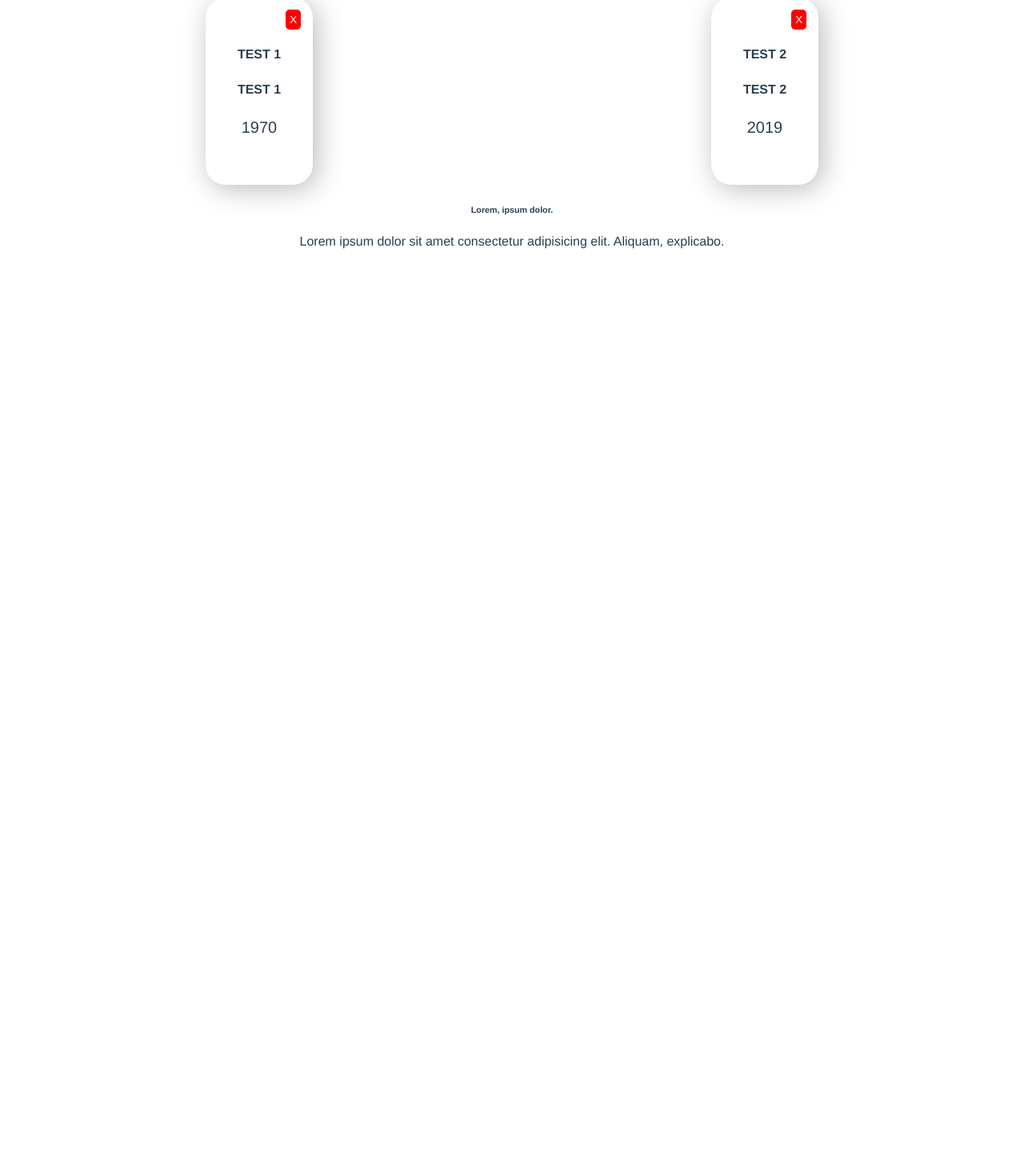
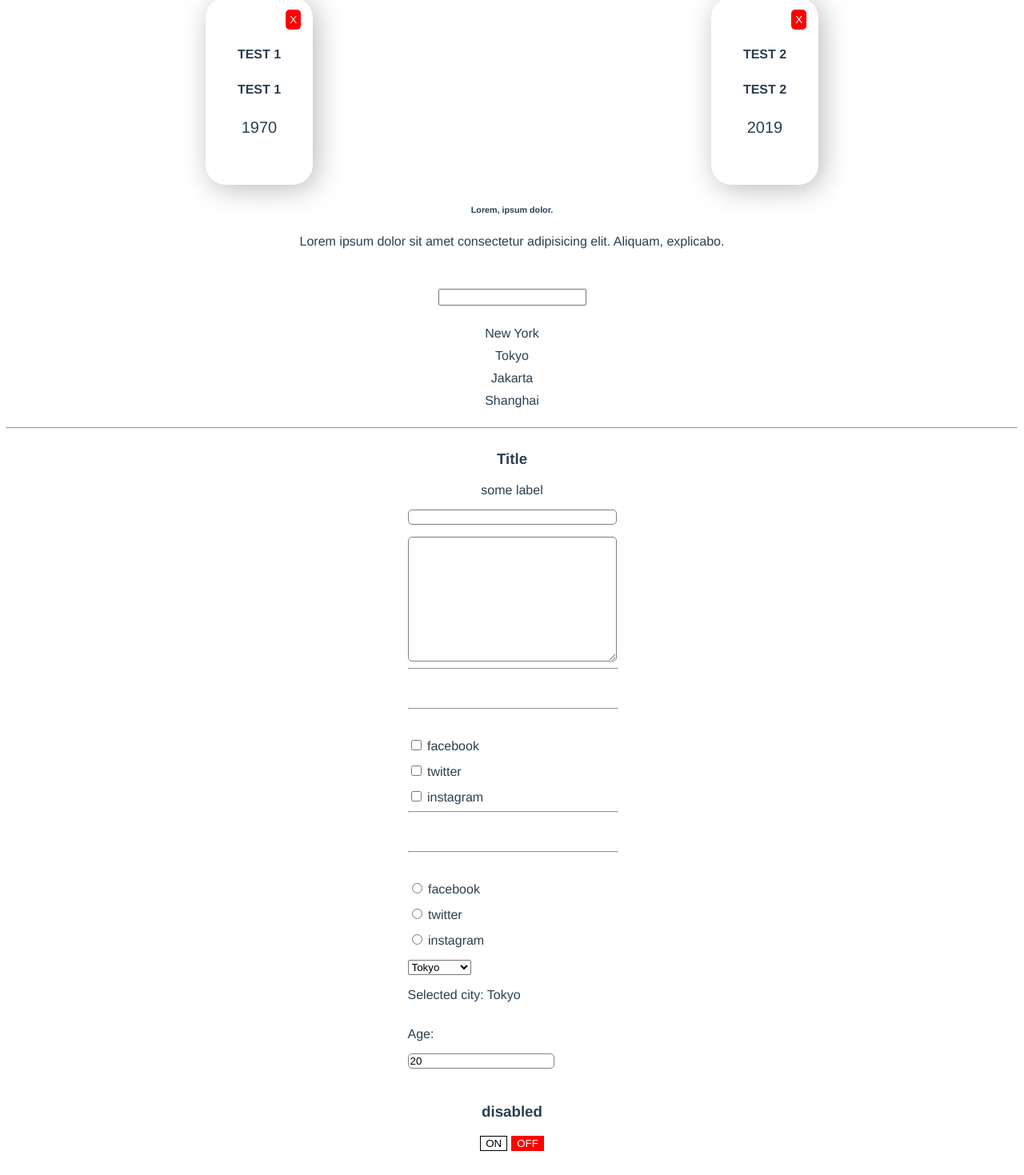
Before and after one commit to serge-prysiazhnyi/vue_course, a Vue app: page / in a window 1280 px wide. Shown: the part 511-1980 px from the top of the page at 80% size. Before the commit the page ends 838 px from the top, so only its background shows below. Built offline with nearby package versions, Linux system fonts and the light colour scheme.

Commit message:
mixins, form, custom v-model started

```diff
--- a/package.json
+++ b/package.json
@@ -9,6 +9,7 @@
   },
   "dependencies": {
     "core-js": "^3.3.2",
+    "lodash": "^4.17.15",
     "vue": "^2.6.10"
   },
   "devDependencies": {
--- a/src/App.vue
+++ b/src/App.vue
@@ -23,6 +23,10 @@
         Lorem ipsum dolor sit amet consectetur adipisicing elit. Aliquam, explicabo.
       </p>
     </app-test>
+    <app-list-sample></app-list-sample>
+    <hr>
+    <app-form></app-form>
+    <app-on-off v-model="switched"></app-on-off>
   </div>
 </template>
 
@@ -31,6 +35,9 @@
 import Car from './components/car.vue';
 import ListManager from './components/listManager';
 import Test from './components/test';
+import ListSample from './components/listSample';
+import Form from './components/form';
+import OnOff from './components/onOff';
 
 export default {
   data() {
@@ -48,14 +55,18 @@ export default {
           model: 'test 2',
           year: '2019',
         },
-      ]
+      ],
+      switched: false
     }
   },
   name: 'app',
   components: {
     appCar: Car,
     appListManager: ListManager,
-    appTest: Test
+    appTest: Test,
+    appListSample: ListSample,
+    appForm: Form,
+    appOnOff: OnOff
   },
   methods: {
     addCar(make, model, year, id) {
@@ -98,6 +109,17 @@ header {
     text-transform: uppercase;
   }
 }
+.container {
+  max-width: 1200px;
+  margin: auto;
+  padding-bottom: 25px;
+  @media screen and (max-width:1366px) {
+    max-width: 1024px;
+  }
+  @media screen and (max-width:1024px) {
+    max-width: 90%;
+  }
+}
 .wrapper {
   display: flex;
   align-items: center;
--- /dev/null
+++ b/src/components/form.vue
@@ -0,0 +1,106 @@
+<template>
+    <div class="container">
+        <form action="" class="custom-form">
+            <h3>Title</h3>
+            <label for="text">some label</label>
+            <input type="text" name="text" v-model.lazy="message">
+            <textarea name="" id="" cols="30" rows="10" v-model="textarea"></textarea>
+            <hr>
+            <p>{{ textarea }}</p>
+            <hr>
+            <div class="input-wr">
+                <label for="fb">
+                    <input type="checkbox" name="fb" id="fb" value="fb" v-model="social">
+                    facebook
+                </label>
+                <label for="twitter">
+                    <input type="checkbox" name="twitter" id="twitter" value="twitter" v-model="social">
+                    twitter
+                </label>
+                <label for="instagram">
+                    <input type="checkbox" name="instagram" id="instagram" value="instagram" v-model="social">
+                    instagram
+                </label>
+                <hr>
+                <ul>
+                    <li :key="i" v-for="(s, i) in social">{{s}}</li>
+                </ul>
+            </div>
+            <hr>
+            <div class="input-wr">
+                <label for="fb-r">
+                    <input type="radio" name="fb-r" id="fb" value="fb" v-model="radio">
+                    facebook
+                </label>
+                <label for="twitter-r">
+                    <input type="radio" name="twitter-r" id="twitter" value="twitter" v-model="radio">
+                    twitter
+                </label>
+                <label for="instagram-r">
+                    <input type="radio" name="instagram-r" id="instagram" value="instagram" v-model="radio">
+                    instagram
+                </label>
+            </div>
+            <div class="input-wr">
+                <select name="city" id="selectCity" v-model="selectedCity">
+                    <option
+                        :key="i"
+                        v-for="(s, i) in cities"
+                    >{{s}}</option>
+                </select>
+                <p>Selected city: {{ selectedCity }}</p>
+            </div>
+            <div class="input-wr">
+                <label for="age">Age:</label>
+                <input type="text" name="age" v-model.number="age">
+            </div>
+        </form>
+    </div>
+</template>
+
+<script>
+/* eslint-disable no-console */
+export default {
+    data() {
+        return {
+            message: '',
+            textarea: '',
+            social: [],
+            radio: [],
+            cities: ['New York', 'Tokyo', 'Jakarta', 'Shanghai'],
+            selectedCity: 'Tokyo',
+            age: 20
+        }
+    },
+    watch: {
+        age(value) {
+            console.log(value);
+        }
+    },
+}
+</script>
+
+<style lang="scss" scoped>
+    .custom-form {
+        display: flex;
+        flex-direction: column;
+        max-width: fit-content;
+        margin: auto;
+    }
+    hr {width: 100%;}
+    input, textarea {
+        margin-top: 15px;
+        border: 1px solid grey;
+        border-radius: 5px;
+
+        &:focus {
+            outline: none;
+        }
+    }
+    .input-wr {
+        margin-top: 15px;
+        display: flex;
+        flex-direction: column;
+        align-items: flex-start;
+    }
+</style>
--- /dev/null
+++ b/src/components/listSample.vue
@@ -0,0 +1,41 @@
+<template>
+    <div class="sample-list">
+        <input type="text" v-model="searchName">
+        <ul>
+            <li :key="item.id" v-for="item in filteredNames">
+                {{item.name}}
+            </li>
+        </ul>
+    </div>
+</template>
+
+<script>
+/* eslint-disable no-console */
+import ListMixin from '../listMixin';
+
+export default {
+    mixins: [ListMixin]
+}
+</script>
+
+<style lang="scss">
+    .sample-list {
+        margin-top: 50px;
+        display: flex;
+        flex-direction: column;
+        align-items: center;
+
+        input {
+            max-width: 320px;
+        }
+
+        ul {
+            list-style: none;
+            padding-left: 0;
+
+            li {
+                margin-top: 10px;
+            }
+        }
+    }
+</style>
--- /dev/null
+++ b/src/components/onOff.vue
@@ -0,0 +1,62 @@
+<template>
+    <div class="container">
+        <h3>{{ value === true ? 'enabled':'disabled' }}</h3>
+        <button
+            class="on"
+            :class="{'active': value}"
+            @click="onClick(true)"
+        >ON</button>
+        <button
+            class="off"
+            :class="{'active': !value}"
+            @click="onClick(false)"
+        >OFF</button>
+    </div>
+</template>
+
+<script>
+export default {
+    props: ['value'],
+    methods: {
+        onClick(newValue) {
+            this.$emit('input', newValue);
+        }
+    }
+    // data() {
+    //     return {
+    //         enabled: false
+    //     }
+    // }
+}
+</script>
+
+<style lang="scss">
+    button {
+        color: #000;
+        background: #ffffff;
+        border: 1px solid #000;
+        box-sizing: border-box;
+
+        &:focus {
+            outline: none;
+        }
+
+        &.on {
+            margin-right: 5px;
+
+            &.active {
+                color: white;
+                background: green;
+                border: 1px solid green;
+            }
+        }
+
+        &.off {
+            &.active {
+                color: white;
+                background: red;
+                border: 1px solid red;
+            }
+        }
+    }
+</style>
--- /dev/null
+++ b/src/listMixin.js
@@ -0,0 +1,36 @@
+import _ from 'lodash';
+
+export default {
+    data() {
+        return {
+            searchName: '',
+            cities: [
+                {
+                    id: _.uniqueId(),
+                    name: 'New York'
+                },
+                {
+                    id: _.uniqueId(),
+                    name: 'Tokyo'
+                },
+                {
+                    id: _.uniqueId(),
+                    name: 'Jakarta'
+                },
+                {
+                    id: _.uniqueId(),
+                    name: 'Shanghai'
+                },
+            ]
+        }
+    },
+    computed: {
+        filteredNames() {
+            return this.cities.filter((city) => {
+                // capitalize all words
+                const searchName = this.searchName.replace(/\b\w/g, l => l.toUpperCase());
+                return city.name.indexOf(searchName) != -1;
+            });
+        }
+    }
+}
```
Also changed, not shown: src/main.js (+8 -0 lines), 1 other file (tests, documents, lock files or other folders).
